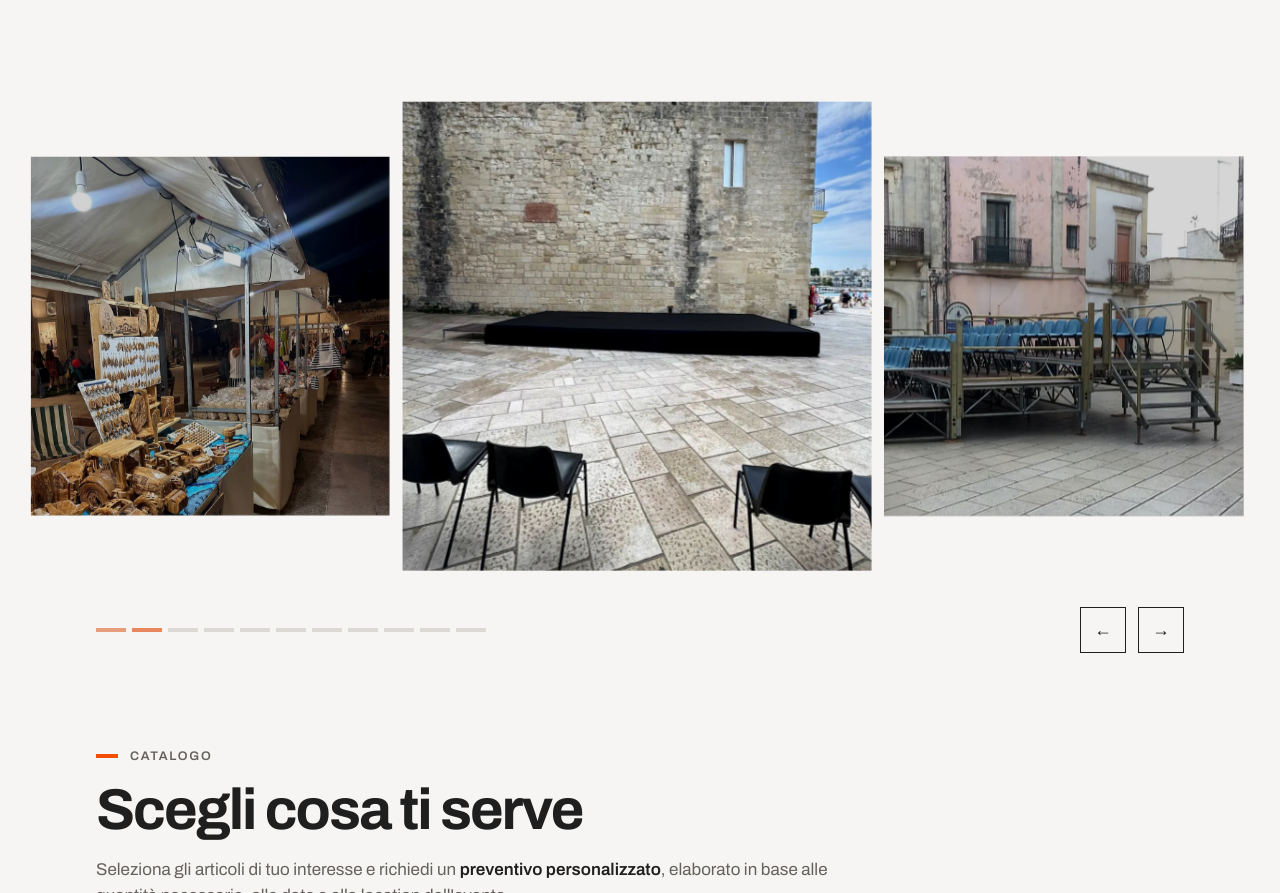
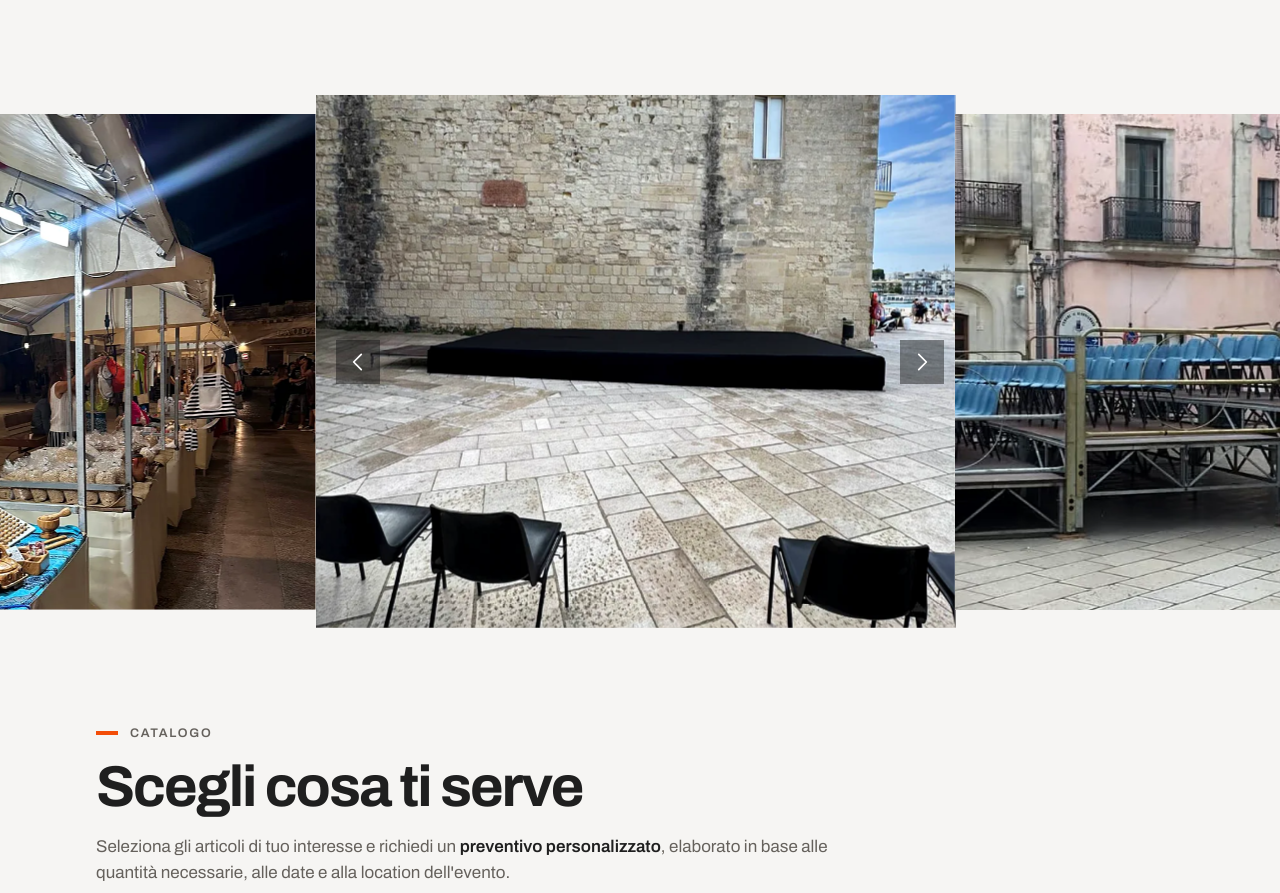
Before and after one commit to MattiaMic/mediaeventi24, a plain HTML site: page index.html in a window 1280 px wide. Shown: the part 4938-5831 px from the top of the page. Drawn offline with Linux system fonts and the light colour scheme.

Commit message:
Carosello: foto accostate e frecce sopra le foto

```diff
--- a/index.html
+++ b/index.html
@@ -155,24 +155,25 @@ a { color: inherit; }
 .split-list li::before { content: ""; position: absolute; left: 0; top: 0.72em; width: 10px; height: 3px; background: var(--accent); }
 .split-text p strong { color: var(--ink); font-weight: 600; }
 .split { align-items: start; }
-/* Carosello dei lavori: a tutta larghezza, foto centrale in primo piano */
-.carousel { margin-top: 96px; }
-.car-stage { --w: 33.34%; --side: .84; --mid: 1.1; position: relative; aspect-ratio: 100 / 38; max-width: 100%; overflow: hidden; touch-action: pan-y; outline: none; }
-.car-slide { position: absolute; left: 50%; top: 50%; width: var(--w); aspect-ratio: 1 / 1; max-width: 100%; margin: 0; overflow: hidden; background: var(--tile); cursor: pointer;
-  transform: translate(calc(-50% + var(--d, 0) * 100%), -50%) scale(var(--side)); filter: brightness(.82);
-  transition: transform 1.1s cubic-bezier(.65,0,.35,1), filter 1.1s ease; }
-.car-slide.is-center { transform: translate(-50%, -50%) scale(var(--mid)); filter: none; z-index: 2; cursor: default; }
+/* Carosello dei lavori: a tutta larghezza, foto accostate, quella centrale più grande */
+.carousel { position: relative; margin-top: 96px; }
+.car-stage { --w: 50%; --side: .93; position: relative; aspect-ratio: 100 / 42; max-width: 100%; overflow: hidden; touch-action: pan-y; outline: none; }
+.car-slide { position: absolute; left: 50%; top: 50%; width: var(--w); aspect-ratio: 6 / 5; max-width: 100%; margin: 0; overflow: hidden; background: var(--tile); cursor: pointer;
+  transform: translate(calc(-50% + var(--x, 0) * 100%), -50%) scale(var(--side));
+  transition: transform 1.1s cubic-bezier(.65,0,.35,1); }
+.car-slide.is-center { transform: translate(-50%, -50%); z-index: 2; cursor: default; }
 .car-slide img { display: block; width: 100%; height: 100%; object-fit: cover; pointer-events: none; }
-.car-stage:focus-visible .car-slide.is-center { outline: 3px solid var(--sun); outline-offset: -3px; }
-.car-nav { display: flex; align-items: center; gap: 12px; margin-top: 28px; }
-.car-dots { display: flex; flex-wrap: wrap; gap: 6px; flex: 1; min-width: 0; }
-.car-dot { width: 30px; height: 20px; padding: 0; border: 0; background: none; cursor: pointer; position: relative; }
-.car-dot::before { content: ""; position: absolute; left: 0; right: 0; top: 8px; height: 4px; background: var(--line); transition: background .3s; }
-.car-dot[aria-current="true"]::before { background: var(--accent); }
-.car-btn { flex: none; width: 46px; height: 46px; border: 1.5px solid var(--ink); background: transparent; color: var(--ink); font: 600 1.1rem var(--body); cursor: pointer; transition: background .15s, color .15s; }
-.car-btn:hover { background: var(--ink); color: var(--bg); }
-@media (max-width: 760px) { .carousel { margin-top: 64px; } .car-stage { --w: 72%; --side: .86; --mid: 1; aspect-ratio: 100 / 76; } .car-dot { width: 16px; } .car-dots { gap: 5px; } }
-@media (prefers-reduced-motion: reduce) { .car-slide { transition: none; } }
+.car-arrow { position: absolute; top: 50%; z-index: 3; width: 52px; height: 52px; margin-top: -26px; display: inline-flex; align-items: center; justify-content: center;
+  border: 0; background: rgba(16,16,16,.45); color: #fff; cursor: pointer; opacity: 0; transition: opacity .3s, background .2s; }
+.car-arrow svg { width: 26px; height: 26px; }
+.car-arrow:hover { background: rgba(16,16,16,.7); }
+.car-prev { left: calc(50% - var(--w) / 2 + 16px); }
+.car-next { right: calc(50% - var(--w) / 2 + 16px); }
+.carousel { --w: 50%; }
+.carousel:hover .car-arrow, .car-arrow:focus-visible { opacity: 1; }
+@media (hover: none) { .car-arrow { opacity: 1; width: 44px; height: 44px; margin-top: -22px; } }
+@media (max-width: 760px) { .carousel { margin-top: 64px; --w: 80%; } .car-stage { --w: 80%; aspect-ratio: 100 / 67; } .car-prev { left: calc(50% - var(--w) / 2 + 10px); } .car-next { right: calc(50% - var(--w) / 2 + 10px); } }
+@media (prefers-reduced-motion: reduce) { .car-slide, .car-arrow { transition: none; } }
 .line-link { display: inline-flex; align-items: center; gap: 14px; font-weight: 600; text-decoration: none; }
 .line-link::before { content: ""; width: 48px; height: 1px; background: currentColor; transition: width .5s cubic-bezier(.16,.7,.2,1); }
 .line-link:hover::before { width: 80px; }
@@ -394,11 +395,8 @@ textarea { min-height: 96px; resize: vertical; }
         <figure class="car-slide"><img src="img/car-bancarelle-canne.webp" alt="Bancarelle con copertura in cannucciato e telo verde accanto a un muro a secco" width="1000" height="1000" loading="lazy"></figure>
         <figure class="car-slide"><img src="img/bancarelle-mercatino.webp" alt="Bancarelle allestite dagli espositori durante un mercatino serale" width="1000" height="1000" loading="lazy"></figure>
       </div>
-      <div class="wrap car-nav">
-        <div class="car-dots" id="car-dots"></div>
-        <button class="car-btn" type="button" id="car-prev" aria-label="Foto precedente">←</button>
-        <button class="car-btn" type="button" id="car-next" aria-label="Foto successiva">→</button>
-      </div>
+      <button class="car-arrow car-prev" type="button" id="car-prev" aria-label="Foto precedente"><svg viewBox="0 0 24 24" fill="none" stroke="currentColor" stroke-width="1.6" stroke-linecap="round" stroke-linejoin="round" aria-hidden="true"><path d="M15 5l-7 7 7 7"/></svg></button>
+      <button class="car-arrow car-next" type="button" id="car-next" aria-label="Foto successiva"><svg viewBox="0 0 24 24" fill="none" stroke="currentColor" stroke-width="1.6" stroke-linecap="round" stroke-linejoin="round" aria-hidden="true"><path d="M9 5l7 7-7 7"/></svg></button>
     </div>
   </section>
 
@@ -703,14 +701,11 @@ textarea { min-height: 96px; resize: vertical; }
 
   (function carosello() {
     var stage = $("car-track"); if (!stage) return;
-    var slides = [].slice.call(stage.querySelectorAll(".car-slide")), n = slides.length, cur = 0, dotsBox = $("car-dots");
+    var slides = [].slice.call(stage.querySelectorAll(".car-slide")), n = slides.length, cur = 0;
     var still = matchMedia("(prefers-reduced-motion: reduce)").matches;
     var timer = null, paused = false, visible = true;
     slides.forEach(function (sl, k) {
       sl.addEventListener("click", function () { if (k !== cur) { goTo(k); hold(); } });
-      var d = el("button", { type: "button", class: "car-dot", "aria-label": "Foto " + (k + 1) });
-      d.addEventListener("click", function () { goTo(k); hold(); });
-      dotsBox.appendChild(d);
     });
     function layout(anim) {
       slides.forEach(function (sl, k) {
@@ -718,13 +713,13 @@ textarea { min-height: 96px; resize: vertical; }
         var prev = parseFloat(sl.getAttribute("data-d"));
         var jump = isNaN(prev) || Math.abs(d - prev) > 1.5;
         sl.style.transition = (!anim || jump) ? "none" : "";
-        sl.style.setProperty("--d", d);
+        var side = parseFloat(getComputedStyle(stage).getPropertyValue("--side")) || .93;
+        sl.style.setProperty("--x", d === 0 ? 0 : (d > 0 ? 1 : -1) * (.5 + side * (Math.abs(d) - .5)));
         sl.setAttribute("data-d", d);
         sl.classList.toggle("is-center", d === 0);
         sl.setAttribute("aria-hidden", String(d !== 0));
         if (jump && anim) { void sl.offsetWidth; }
       });
-      [].forEach.call(dotsBox.children, function (dt, k) { dt.setAttribute("aria-current", String(k === cur)); });
     }
     function goTo(k) { cur = ((k % n) + n) % n; layout(!still); }
     function play() { clearInterval(timer); if (still) return; timer = setInterval(function () { if (!paused && visible && !document.hidden) goTo(cur + 1); }, 5000); }
@@ -736,8 +731,9 @@ textarea { min-height: 96px; resize: vertical; }
     stage.addEventListener("pointerdown", function (e) { x0 = e.clientX; });
     stage.addEventListener("pointerup", function (e) { if (x0 === null) return; var dx = e.clientX - x0; x0 = null; if (Math.abs(dx) > 40) { goTo(cur + (dx < 0 ? 1 : -1)); hold(); } });
     stage.addEventListener("pointercancel", function () { x0 = null; });
-    stage.addEventListener("pointerenter", function (e) { if (e.pointerType === "mouse") paused = true; });
-    stage.addEventListener("pointerleave", function (e) { if (e.pointerType === "mouse") paused = false; });
+    var box = stage.parentNode;
+    box.addEventListener("pointerenter", function (e) { if (e.pointerType === "mouse") paused = true; });
+    box.addEventListener("pointerleave", function (e) { if (e.pointerType === "mouse") paused = false; });
     if ("IntersectionObserver" in window) new IntersectionObserver(function (es) { visible = es[0].isIntersecting; }).observe(stage);
     layout(false); play();
   })();
```
